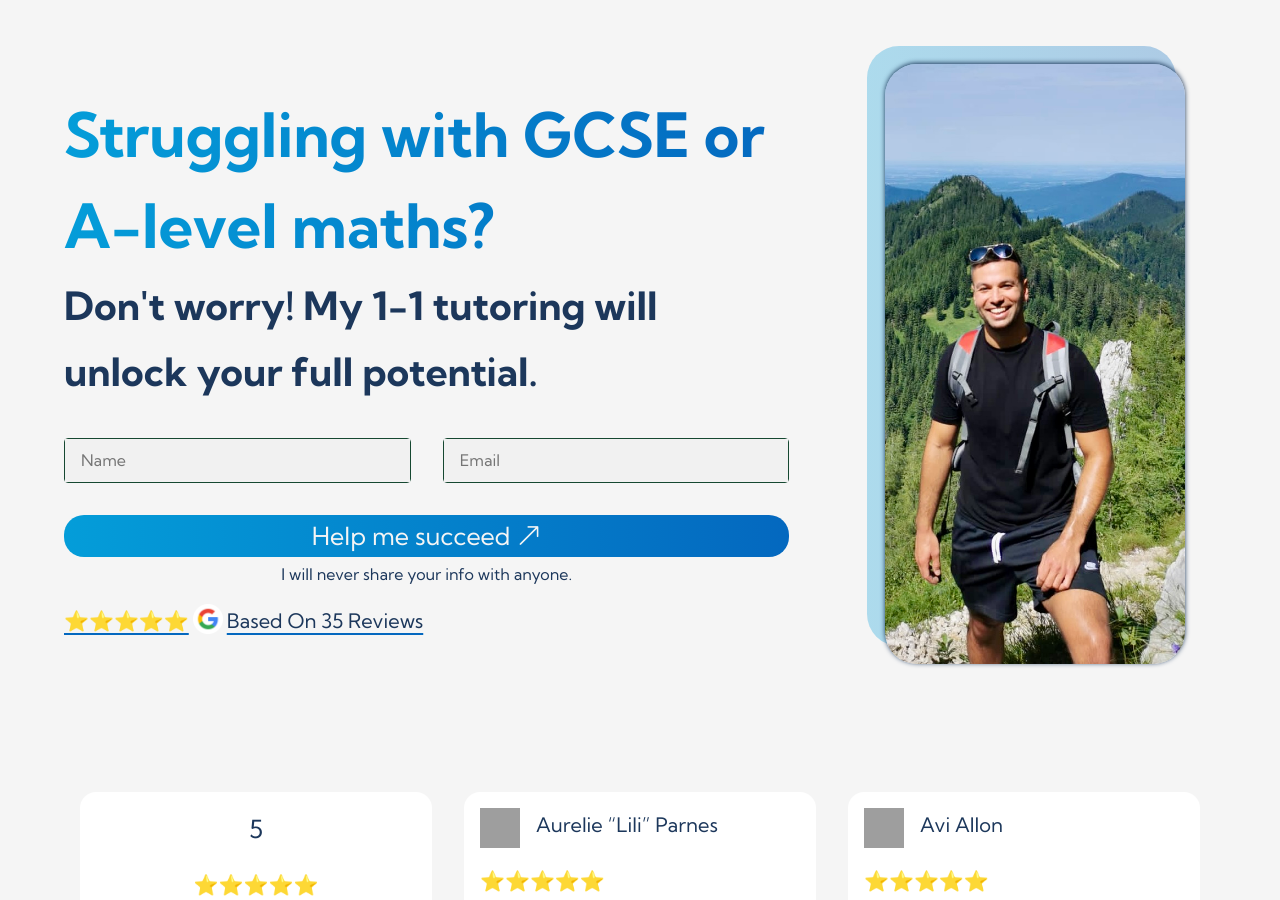
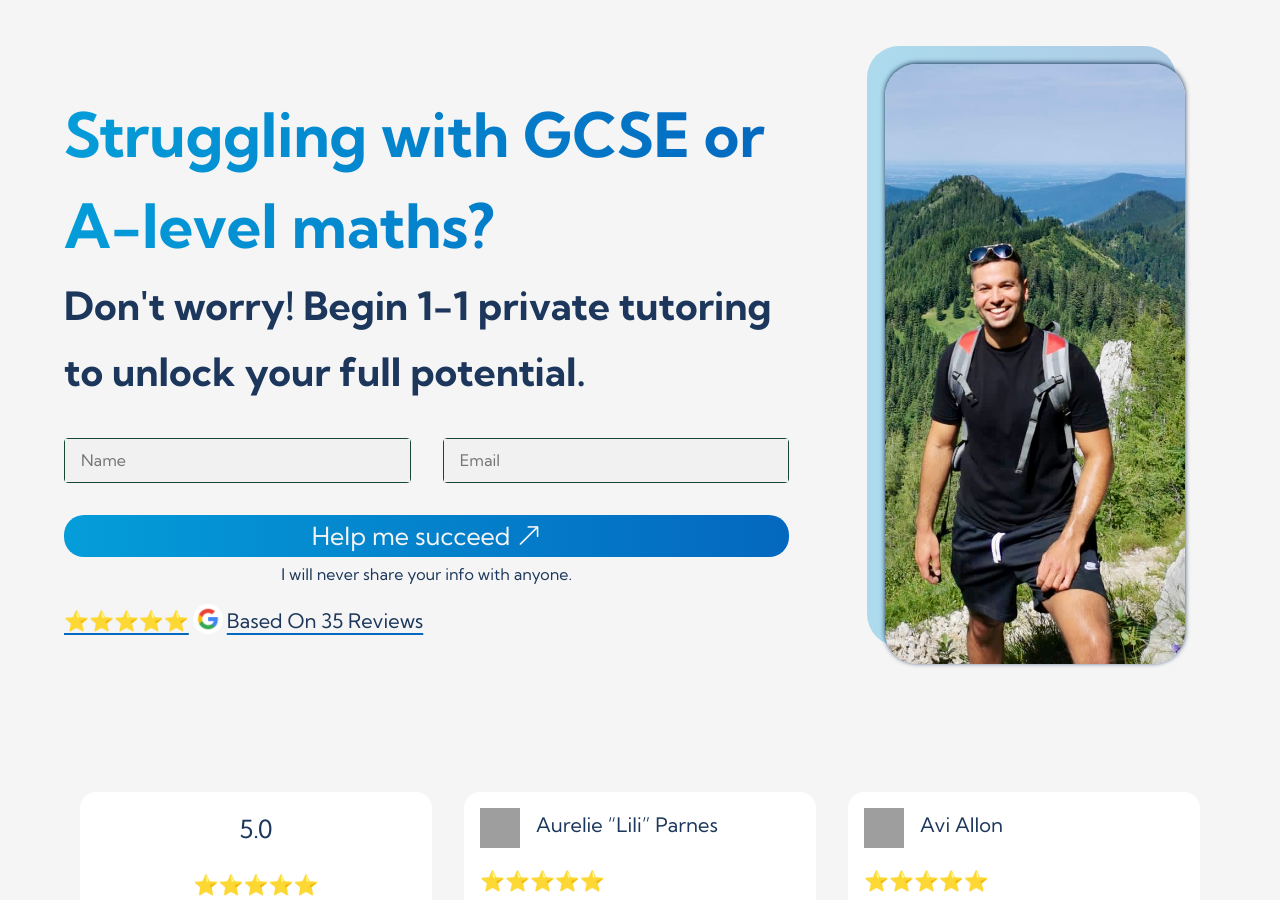
Before and after one commit to GG1982/Jekyll-ggmaths, a Jekyll site: the page built from pages/index.html, in a window 1280 px wide and 900 px high. Built offline with Jekyll 4.4.1, drawn with Linux system fonts in a browser that asks for light colours; grey boxes are pictures that could not be loaded.

Commit message:
update 5 to 5.0 and new subheadline

```diff
--- a/_data/google_reviews.json
+++ b/_data/google_reviews.json
@@ -1,6 +1,6 @@
 result: {
     "name": "GG Maths - GCSE & A-Level Private Tutor",
-    "rating": 5,
+    "rating": 5.0,
     "reviews": [
         {
             "author_name": "Aurelie “Lili” Parnes",
--- a/pages/index.html
+++ b/pages/index.html
@@ -9,7 +9,7 @@
             <div class="hero-body_content">
                 <div class="hero-body-title">
                     <h1 class="font-5 fancy-text">Struggling with GCSE or A-level maths?</h1>
-                    <h2 class="font-3">Don't worry! My 1-1 tutoring will unlock your full potential.</h2>
+                    <h2 class="font-3">Don't worry! Begin 1-1 private tutoring to unlock your full potential.</h2>
                 </div>
 
                 <div class="hero-body-btn">
```
Also changed, not shown: 1 other file.
